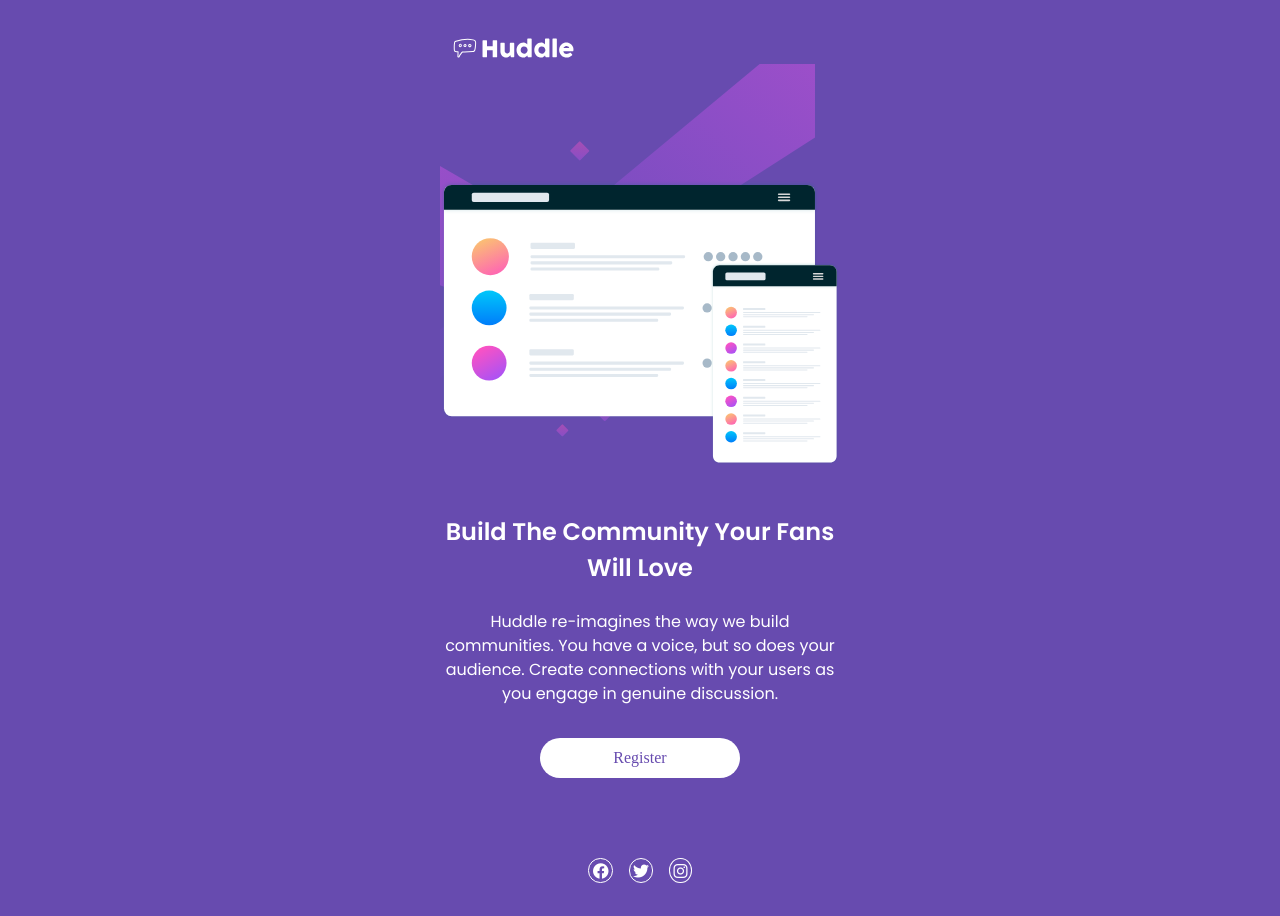
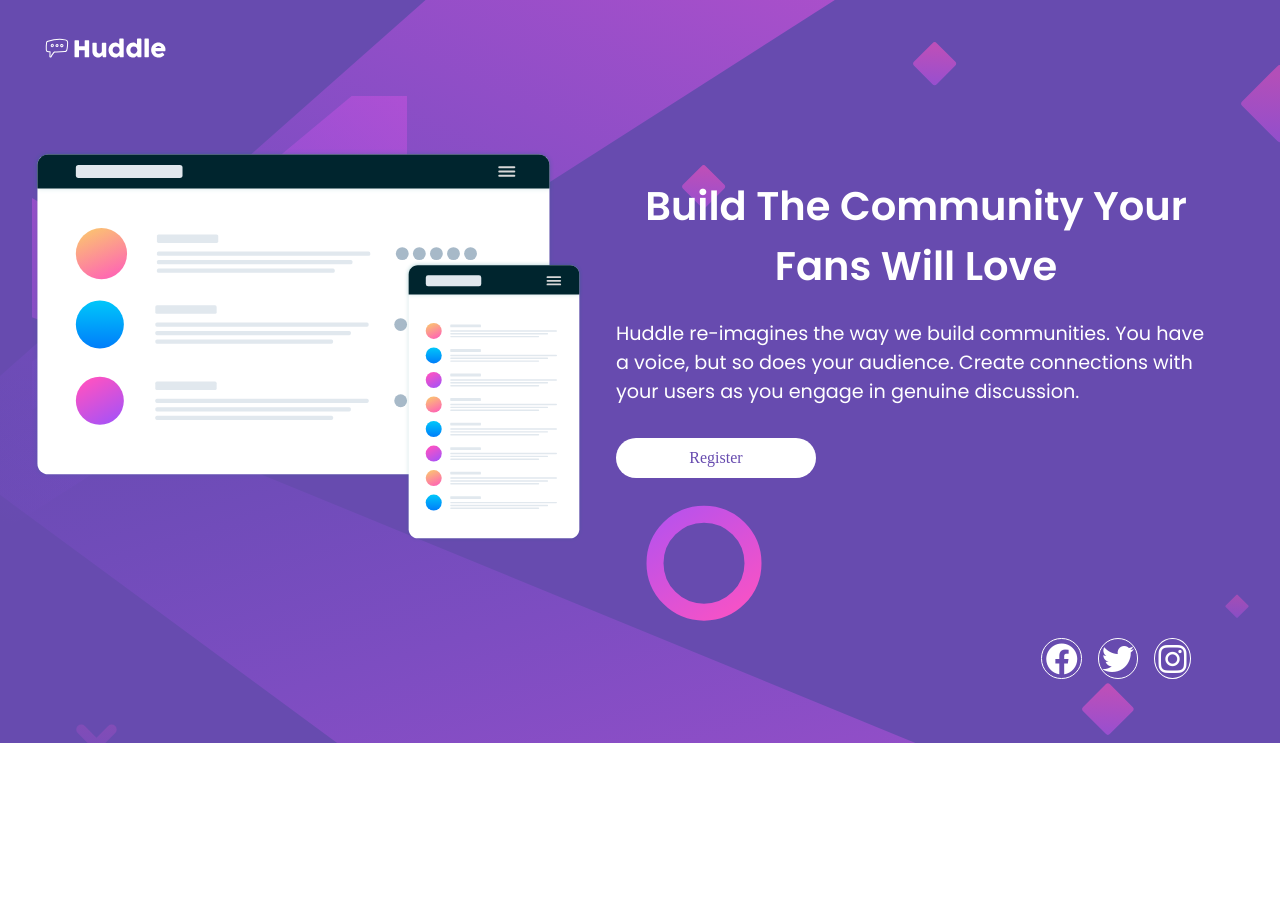
Before and after one commit to John-Davidson-8/fem-huddle-landing-page, a plain HTML site: page index.html in a window 1280 px wide. After the commit the page ends 800 px from the top, so only its background shows below. Drawn offline with Linux system fonts and the light colour scheme.

Commit message:
Add media query for desktop view
Desktop view added. Media query introduced at 60rem.

```diff
--- a/index.html
+++ b/index.html
@@ -4,8 +4,14 @@
     <meta charset="UTF-8" />
     <meta name="viewport" content="width=device-width, initial-scale=1.0" />
     <!-- displays site properly based on user's device -->
-<!-- font awesome -->
-<link rel="stylesheet" href="https://cdnjs.cloudflare.com/ajax/libs/font-awesome/6.4.2/css/all.min.css" integrity="sha512-z3gLpd7yknf1YoNbCzqRKc4qyor8gaKU1qmn+CShxbuBusANI9QpRohGBreCFkKxLhei6S9CQXFEbbKuqLg0DA==" crossorigin="anonymous" referrerpolicy="no-referrer" />
+    <!-- font awesome -->
+    <link
+      rel="stylesheet"
+      href="https://cdnjs.cloudflare.com/ajax/libs/font-awesome/6.4.2/css/all.min.css"
+      integrity="sha512-z3gLpd7yknf1YoNbCzqRKc4qyor8gaKU1qmn+CShxbuBusANI9QpRohGBreCFkKxLhei6S9CQXFEbbKuqLg0DA=="
+      crossorigin="anonymous"
+      referrerpolicy="no-referrer"
+    />
     <link
       rel="icon"
       type="image/png"
@@ -43,8 +49,9 @@
       <div class="component-header">
         <img class="logo" src="./images/logo.svg" />
         <img class="pattern" src="./images/bg-mobile.svg" />
-        <img class="mockup" src="./images/illustration-mockups.svg">
-      <!-- end of component header -->
+        <img class="mockup" src="./images/illustration-mockups.svg" />
+        <!-- end of component header -->
+      </div>
       <!-- component info -->
       <div class="component-info">
         <h1>Build The Community Your Fans Will Love</h1>
@@ -54,10 +61,8 @@
           engage in genuine discussion.
         </p>
         <a href="#" id="cta">Register</a>
-      </div>
       <!-- end of component info -->
-    </div>
-    <div class="social-icons">
+      <div class="social-icons">
         <div class="icons">
           <i class="fa-brands fa-facebook icon"></i>
         </div>
@@ -67,8 +72,10 @@
         <div class="icons">
           <i class="fa-brands fa-instagram icon"></i>
         </div>
+      </div>
     </div>
-    <footer> <!-- <p class="attribution">
+    <footer>
+      <!-- <p class="attribution">
         Challenge by
         <a href="https://www.frontendmentor.io?ref=challenge" target="_blank"
           >Frontend Mentor</a
--- a/styles.css
+++ b/styles.css
@@ -75,14 +75,14 @@ h6 {
 }
 
 body {
-  background: var(--clr-primary-1-violet);
   font-family: var(--ff-bodyFont);
-  padding: 2rem;
 }
 .container {
   display: grid;
   grid-template-columns: 1fr;
-  max-width: 25rem;
+  padding: 2rem;
+  background-color: var(--clr-primary-1-violet);
+  max-width: 40rem;
   margin: auto;
   --shadow-4: 0 20px 25px -5px rgb(0 0 0 / 0.1),
     0 8px 10px -6px rgb(0 0 0 / 0.1);
@@ -90,10 +90,10 @@ body {
 .logo {
   width: 9rem;
   height: 2rem;
+  margin-bottom: 2rem;
 }
 .mockup {
-  margin-top: -16rem;
-  margin-bottom: 3rem;
+  margin-top: -17rem;
 }
 h1 {
   font-family: poppins;
@@ -102,6 +102,7 @@ h1 {
   text-align: center;
   line-height: 1.5;
   margin-bottom: 1.5rem;
+  margin-top: 2rem;
   font-weight: 600;
 }
 p {
@@ -123,14 +124,12 @@ p {
   height: 2.5rem;
   border-radius: 1.5rem;
 }
-
 .social-icons {
   display: flex;
   justify-content: center;
   gap: 1rem;
   margin-top: 3rem;
 }
-
 .icon {
   font-size: 1rem;
   color: white;
@@ -138,14 +137,55 @@ p {
   border-radius: 50%;
   padding: 0.2rem;
 }
-
-@media screen (min-width: 38.75rem) {
+#cta:hover {
+  color: white;
+  background: hsl(300, 69%, 71%);
+}
+.icon:hover {
+  color: hsl(300, 69%, 71%);
+  border-color: hsl(300, 69%, 71%);
+}
+/* media queries */
+@media screen and (min-width: 60rem) {
   .container {
     grid-template-columns: 1fr 1fr;
+    background-image: url(./images/bg-desktop.svg);
+    max-width: 90rem;
+  }
+  .mockup {
+    margin-top: -20rem;
+  }
+  .component-info {
+    padding: 2rem;
+  }
+  h1 {
+    font-size: 2.5rem;
+    margin-top: 7rem;
+  }
+  p {
+    font-size: 1.2rem;
+    text-align: left;
+  }
+  #cta {
+  margin-right: 25rem;
+  }
+  .social-icons {
+    margin-top: 10rem;
+    margin-left: 25rem;
+  }
+  .icon {
+    font-size: 2rem;
   }
 }
 
-.attribution {
+
+
+
+
+
+
+
+.attribution { */
   font-size: 11px;
   text-align: center;
 }
```
